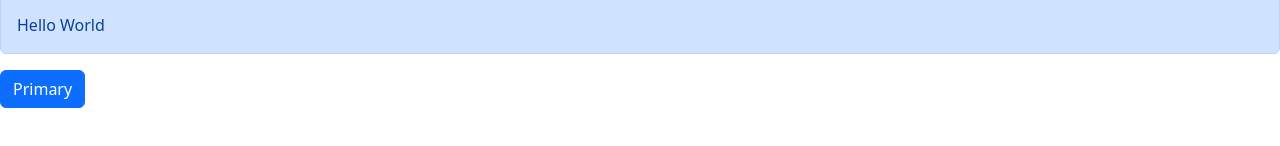
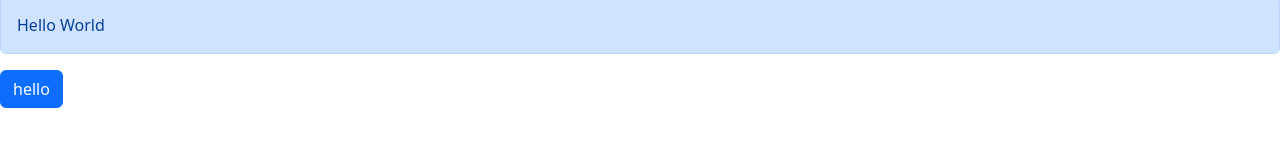
Before and after one commit to DanielHe09/learnReact, a React (Vite) app: page / in a window 1280 px wide. Shown: the part 266-412 px from the top of the page. Built offline with nearby package versions, Linux system fonts and the light colour scheme.

Commit message:
added a reusable button that responds on click

```diff
--- a/src/App.tsx
+++ b/src/App.tsx
@@ -29,7 +29,7 @@ function App() {
       <Alert>
         Hello <span>World</span>
       </Alert>
-      <PrimButton/>
+      <PrimButton onSelectItem={handleSelectItem}>hello</PrimButton>
     </div>
   );
 }
--- a/src/components/PrimButton.tsx
+++ b/src/components/PrimButton.tsx
@@ -1,4 +1,21 @@
-function PrimButton(){
-    return   <button type="button" className="btn btn-primary">Primary</button>
+import { ReactNode } from "react"
+
+interface PrimButtonProps {
+    children: ReactNode;
+    onSelectItem: (item: string) => void;
+}
+
+function PrimButton({children, onSelectItem}: PrimButtonProps){
+
+    return   (
+        <>
+            <button type="button" className="btn btn-primary"
+                onClick={() => {
+                    onSelectItem("ButtonClicked")
+                }}
+            >{children}</button>
+
+        </>
+    )
 }
 export default PrimButton
```
Also changed, not shown: src/components/ListGroup.tsx (line endings or trailing spaces).
